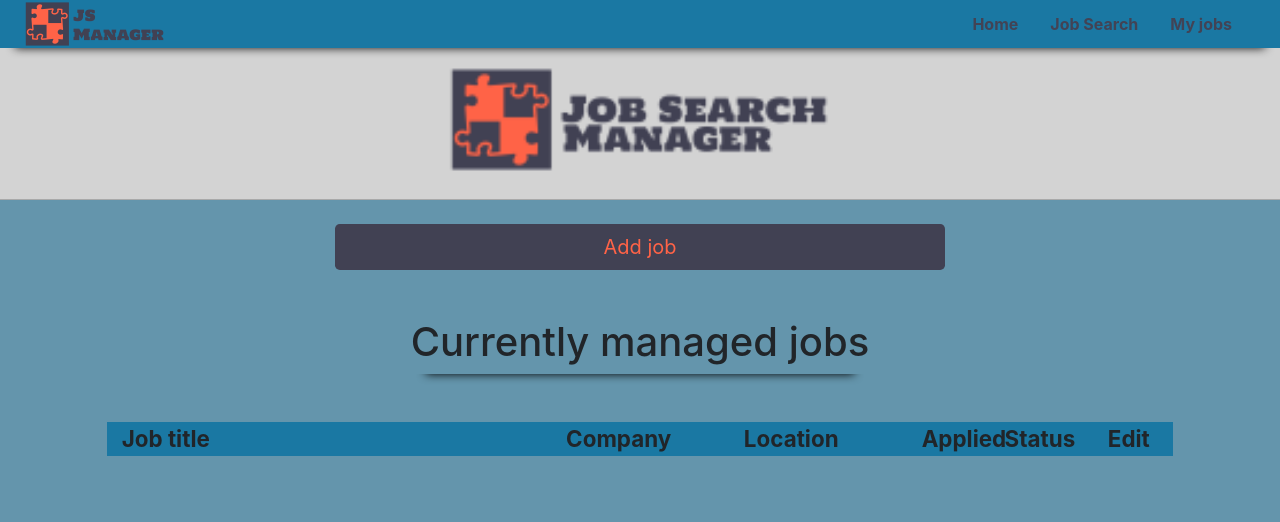
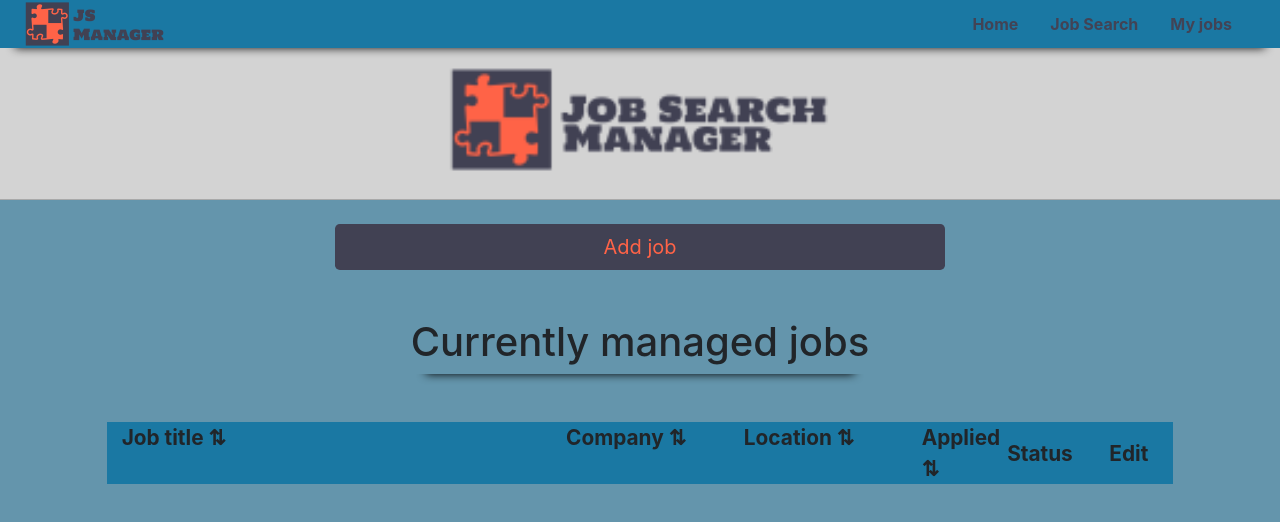
Before and after one commit to ClauMaj/reactproject, a React (Create React App) app: page /jobmanager in a window 1280 px wide. Shown: the top 522 px of the page. Built offline with nearby package versions, Linux system fonts and the light colour scheme.

Commit message:
showing details

```diff
--- a/src/components/JobManager.js
+++ b/src/components/JobManager.js
@@ -40,12 +40,12 @@ const JobManager = () => {
 
             <div className="row mt-5 px-0 mx-0">
                 <div className="col-10 flex-column px-0 offset-1 d-flex align-items-center justify-content-center">
-                    <H1JobsDiv>
+                    <H1JobsDiv >
                         <h1 >Currently managed jobs</h1>
                     </H1JobsDiv>
-                    <ul className="my-4 w-100 px-0">
+                    <ol className="my-4 w-100 px-0" start="0">
                         <ManagedJobs />
-                    </ul>
+                    </ol>
                 </div>
             </div>
 
--- a/src/components/ManagedJobs.js
+++ b/src/components/ManagedJobs.js
@@ -23,10 +23,10 @@ const ManagedJobs = () => {
         <>
             <TitleLi key={0}>
                 <div className="row mx-0 mt-4">
-                    <div className="col-5"> <b> Job title</b></div>
-                    <div className="col-2"><b>Company</b></div>
-                    <div className="col-2"><b>Location</b></div>
-                    <div className="col-1"><b>Applied</b></div>
+                    <div className="col-5"> <b> Job title &#8645;</b></div>
+                    <div className="col-2"><b>Company &#8645;</b></div>
+                    <div className="col-2"><b>Location &#8645;</b></div>
+                    <div className="col-1"><b>Applied &#8645;</b></div>
                     <div className="col-1 d-flex align-items-center justify-content-center"><b>Status</b></div>
                     <div className="col-1 d-flex align-items-center justify-content-center"><b>Edit</b></div>
                 </div>
--- a/src/components/Styles.js
+++ b/src/components/Styles.js
@@ -59,19 +59,20 @@ cursor: pointer;
 width: 100%;
 background-color: #D3D3D3;
 font-size: 1.2rem;
-list-style-type: none;
+/* list-style-type: none; */
 margin-bottom:4px;
 border-radius: 5px;
 font-weight: 400;
 :hover {
-  list-style-type: none;
+  /* list-style-type: none; */
   background-color: rgb(230, 230, 230);
 }
 `;
+
 export const TitleLi = styled.li`
 background-color: rgb(26, 120, 163);
 width: 100%;
-font-size: 1.4rem;
+font-size: 1.3rem;
 list-style-type: none;
 margin-bottom:15px;
 `;
--- a/src/index.js
+++ b/src/index.js
@@ -17,7 +17,8 @@ import DatePicker from "react-datepicker";
 
 // save state to local storage (convert to string and save)
 const saveToLocalStorage = (reduxGlobalState) => {
-  console.log(reduxGlobalState);
+  // let saveState = {...reduxGlobalState, searchedJobs:{}}
+  // console.log(reduxGlobalState);
   try {
     const serializeState = JSON.stringify(reduxGlobalState);
     localStorage.setItem('state', serializeState)
```
